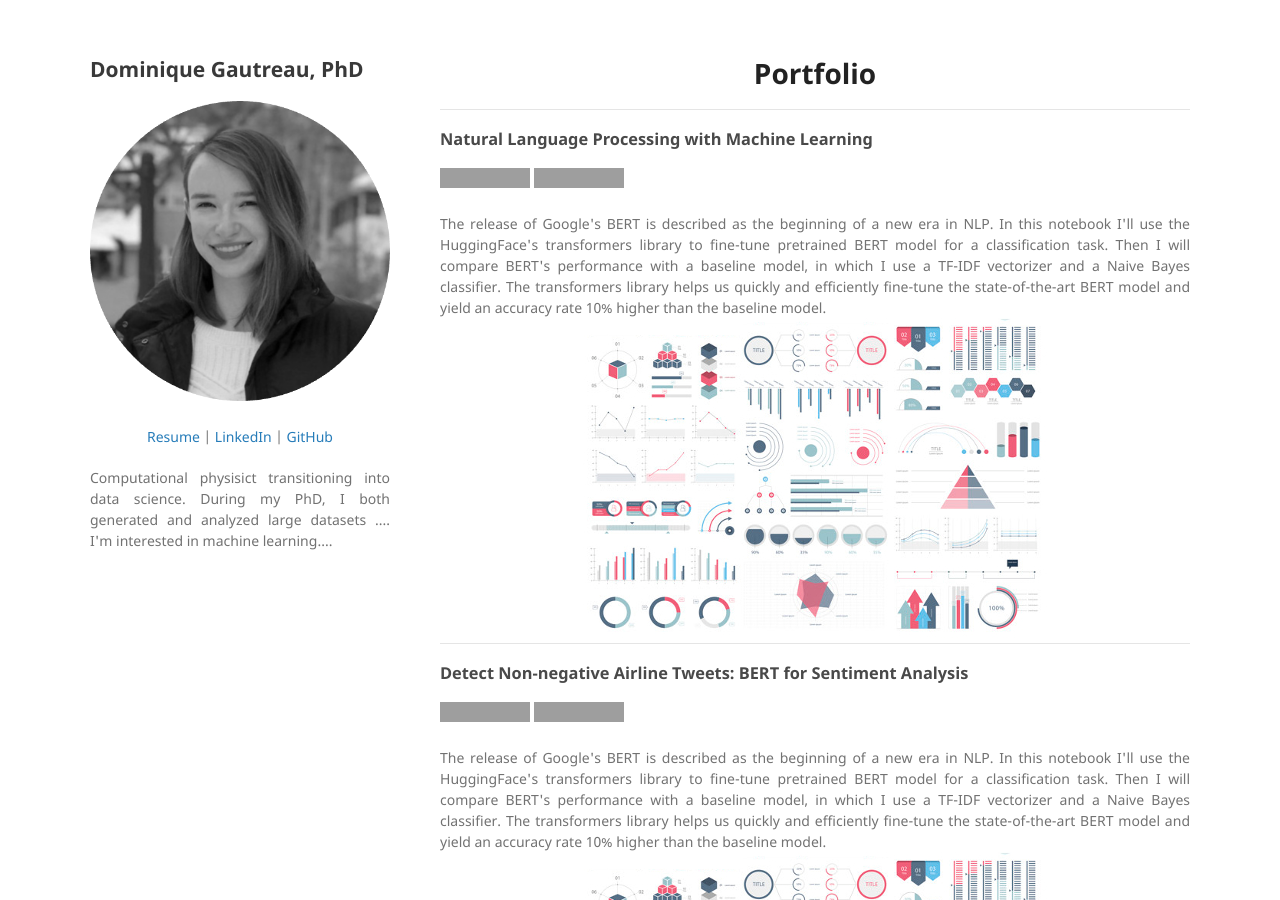
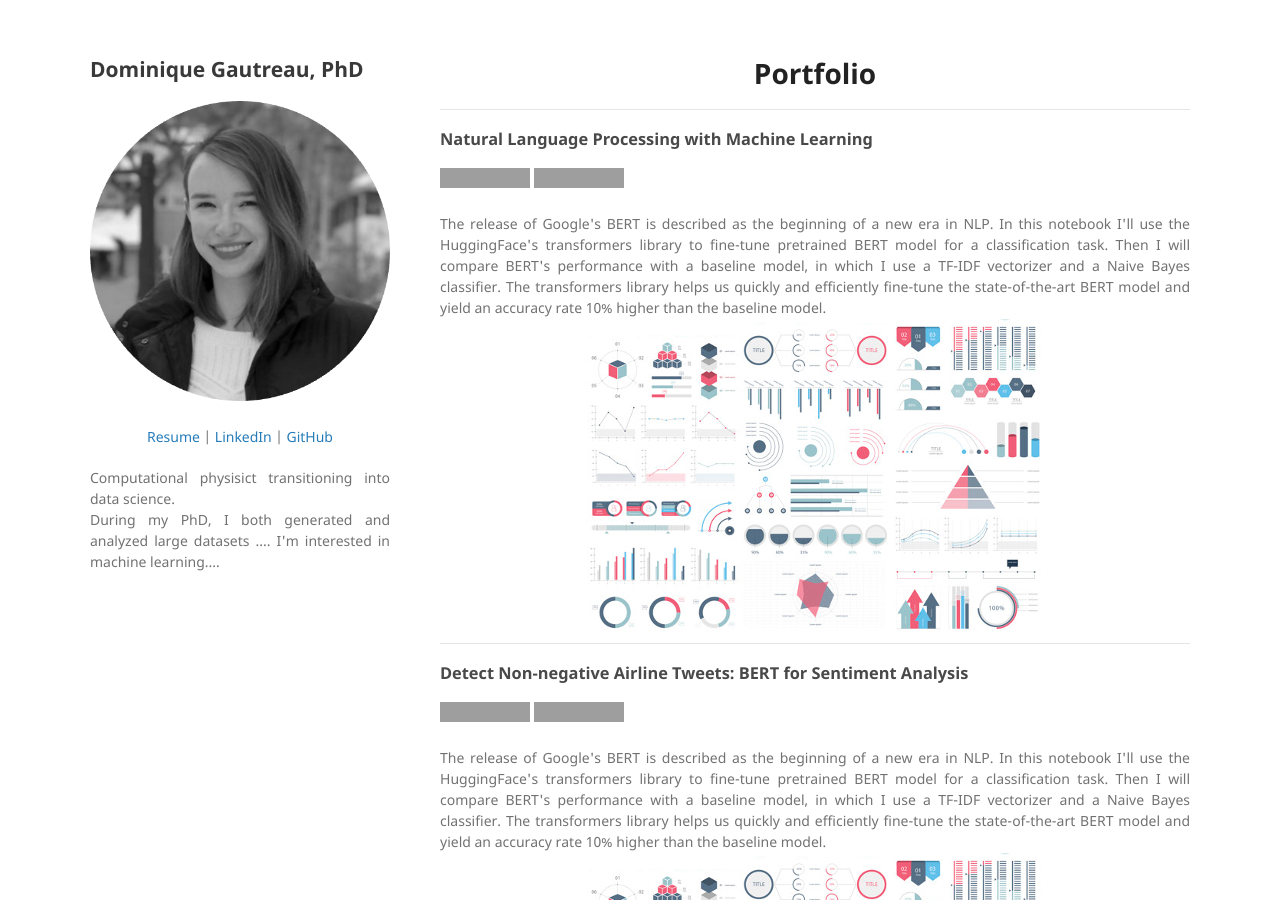
Before and after one commit to dgautreau/dgautreau.github.io, a Jekyll site: the page built from index.md, in a window 1280 px wide and 900 px high. Built offline with Jekyll 4.4.1, drawn with Linux system fonts in a browser that asks for light colours; our own code applies the rules of GitHub Pages for plain Markdown files; grey boxes are pictures that could not be loaded.

```diff
--- a/_config.yml
+++ b/_config.yml
@@ -8,7 +8,8 @@ description: > # your text below (remove <br> elements if you don't need line br
   </p>
 
   <p align="justify">
-  Computational physisict transitioning into data science. During my PhD, I both generated and analyzed large datasets .... I'm interested in machine learning....
+  Computational physisict transitioning into data science. <br>
+  During my PhD, I both generated and analyzed large datasets .... I'm interested in machine learning....
   <br><br>
   </p>
 
```
